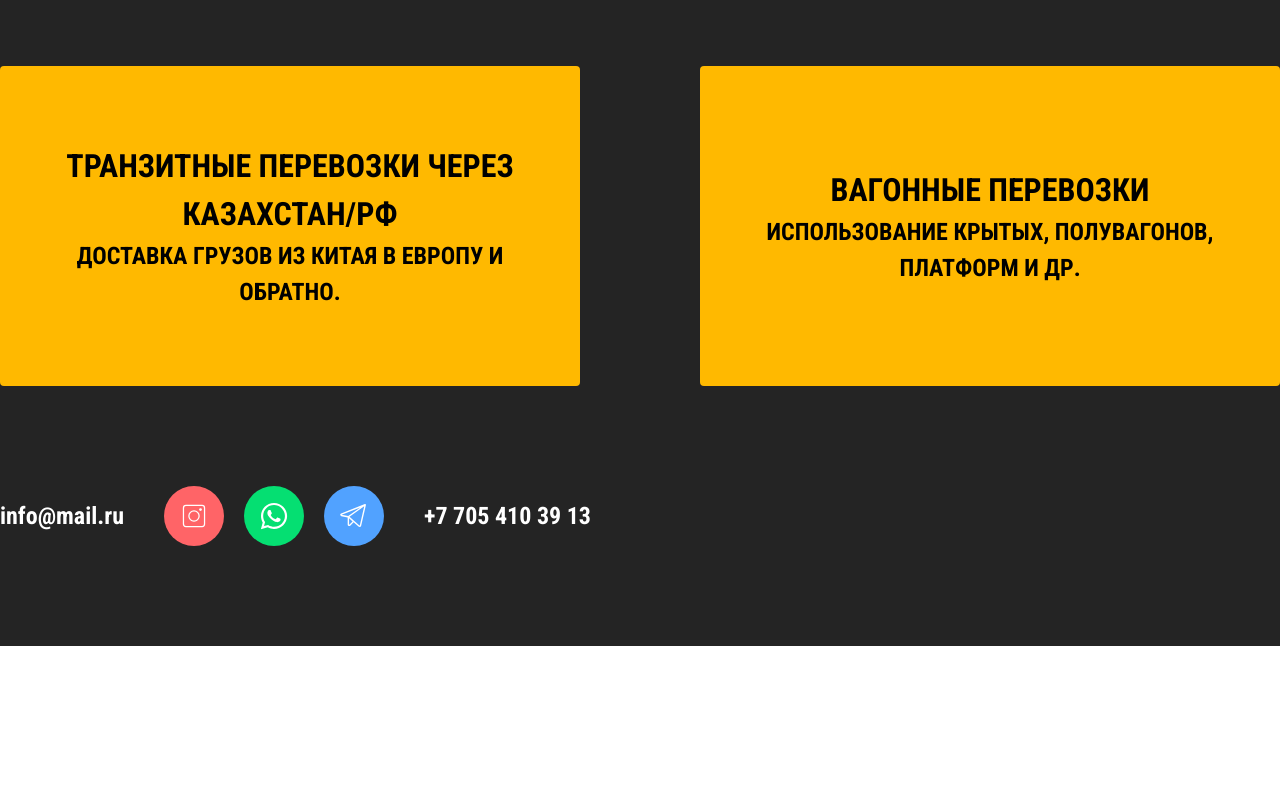
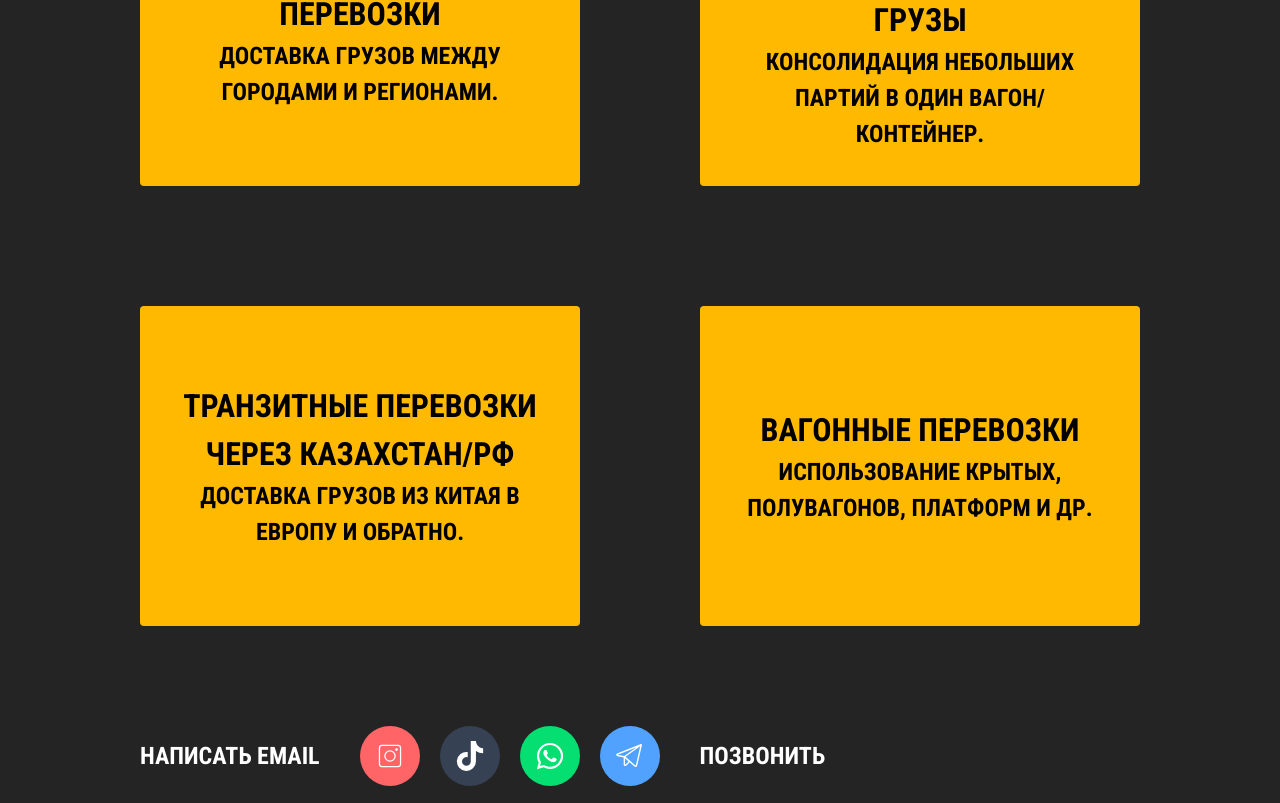
Before and after one commit to vlassov-i240288/toosapsan_frontend, a React (Vite) app: page / in a window 1280 px wide. Shown: the part 1994-2797 px from the top of the page. Before the commit the page ends 2640 px from the top, so only its background shows below. Built offline with nearby package versions, Linux system fonts and the light colour scheme.

Commit message:
sections v.6

```diff
--- a/src/components/sections/contacts/Contacts.jsx
+++ b/src/components/sections/contacts/Contacts.jsx
@@ -1,6 +1,7 @@
 import { FaWhatsapp } from "react-icons/fa";
 import { PiTelegramLogoLight } from "react-icons/pi";
 import { CiInstagram } from "react-icons/ci";
+import { FaTiktok } from "react-icons/fa";
 import "./Contacts.css"
 
 export default function Contacts() {
@@ -10,13 +11,14 @@ export default function Contacts() {
 
             <div className="center flex gap-10 items-center bg-[#242424] pb-25 flex-col md:flex-row lg:flex-row xl:flex-row">
                 <div>
-                    <a href="mailto:info@mail.ru" className="text-2xl font-bold text-[#fff]">
-                        info@mail.ru
+                    <a href="mailto:info@mail.ru" className="uppercase text-2xl font-bold text-[#fff] transition duration-300 hover:text-amber-400">
+                        написать email
                     </a>
                 </div>
                 <div className="flex gap-5 ">
                     <a
-                        href="#"
+                        href="https://www.instagram.com/sapsan.logist/?igsh=MXV1dWdydWh6bWdoYQ%3D%3D&utm_source=qr#"
+                        target="_blank"
                         className="cursor-pointer w-15 h-15 bg-red-400 flex justify-center items-center rounded-4xl
              transition duration-300 hover:brightness-90"
                     >
@@ -24,7 +26,17 @@ export default function Contacts() {
                     </a>
 
                     <a
-                        href="#"
+                        href="https://www.tiktok.com/@filatov._.andrey"
+                        target="_blank"
+                        className="cursor-pointer w-15 h-15 bg-gray-700 flex justify-center items-center rounded-4xl
+             transition duration-300 hover:brightness-90"
+                    >
+                        <FaTiktok className="text-3xl text-white" />
+                    </a>
+
+                    <a
+                        target="_blank"
+                        href="https://wa.me/87054103913"
                         className="cursor-pointer w-15 h-15 bg-green-400 flex justify-center items-center rounded-4xl
              transition duration-300 hover:brightness-90"
                     >
@@ -32,7 +44,8 @@ export default function Contacts() {
                     </a>
 
                     <a
-                        href="#"
+                        target="_blank"
+                        href="https://t.me/KTZH_Logist"
                         className="cursor-pointer w-15 h-15 bg-blue-400 flex justify-center items-center rounded-4xl
              transition duration-300 hover:brightness-90"
                     >
@@ -41,8 +54,9 @@ export default function Contacts() {
 
                 </div>
                 <div>
-                    <a href="tel:+77054103913" className="text-2xl font-bold text-[#fff]">
-                        +7 705 410 39 13
+                    <a
+                        href="tel:+77054103913" className="uppercase text-2xl font-bold text-[#fff] transition duration-300 hover:text-amber-400">
+                        позвонить
                     </a>
                 </div>
             </div>
--- a/src/index.css
+++ b/src/index.css
@@ -16,7 +16,7 @@
   padding-left: calc(50% - 900px);
   padding-right: calc(50% - 900px);
 }
-/*
+
 @media (min-width: 320px) and (max-width: 426px) {
   .center {
     padding-left: calc(50% - 150px);
@@ -24,23 +24,25 @@
   }
 }
 
-@media (min-width: 427px) and (max-width: 768px) {
+
+@media (min-width: 768px) and (max-width: 1023px) {
   .center {
-    padding-left: calc(50% - 200px);
-    padding-right: calc(50% - 200px);
+    padding-left: calc(50% - 370px);
+    padding-right: calc(50% - 370px);
   }
 }
 
-@media (min-width: 769px) and (max-width: 1024px) {
+
+@media (min-width: 1024px) and (max-width: 1439px) {
   .center {
     padding-left: calc(50% - 500px);
     padding-right: calc(50% - 500px);
   }
 }
 
-@media (min-width: 1025px) and (max-width: 1440px) {
+@media (min-width: 1444px)  {
   .center {
     padding-left: calc(50% - 700px);
     padding-right: calc(50% - 700px);
   }
-} */
+}
```
